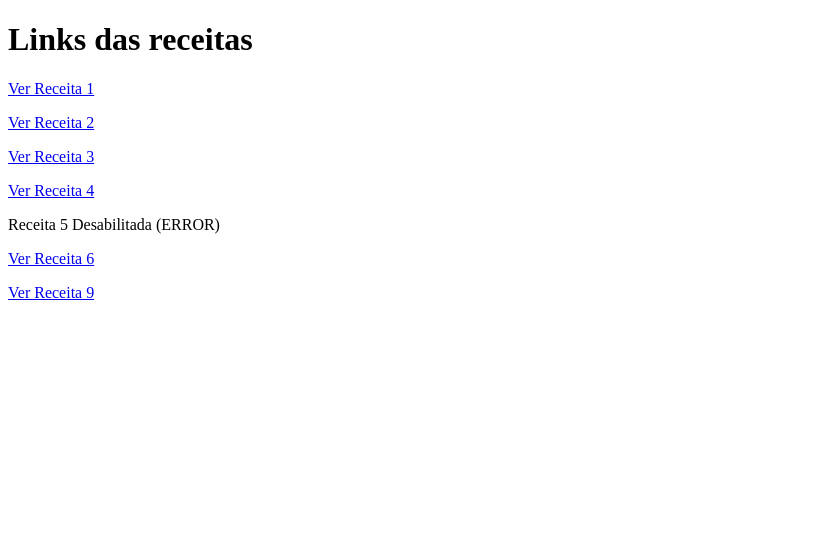
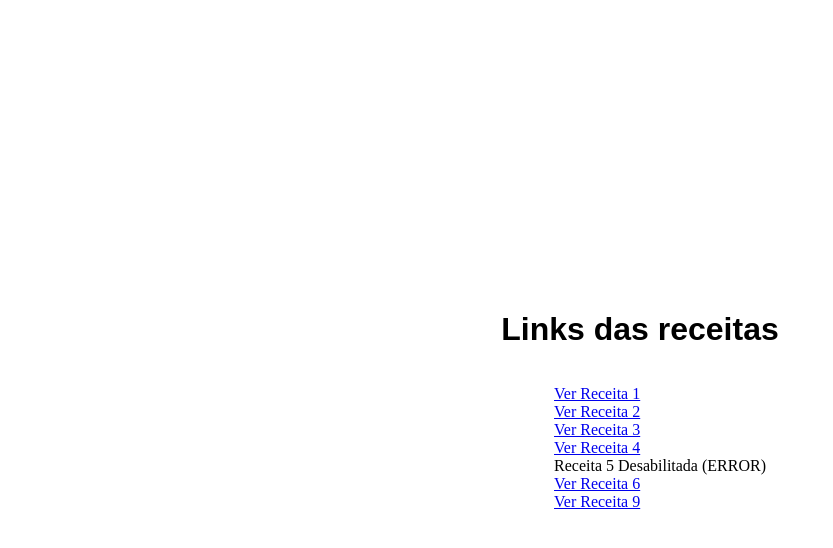
Before and after one commit to Luisf66/UNI-2, a Next.js app: page / in a window 1280 px wide. Shown: the top 548 px of the page, without its empty margins (0-833 px from the left). Built offline with nearby package versions, Linux system fonts and the light colour scheme.

Commit message:
Execution1.1

```diff
--- a/pages/index.js
+++ b/pages/index.js
@@ -6,18 +6,37 @@ import { Receita6_implementacao } from './Receita6.js';
 import { Receita9_implementacao } from './[id].js';
 
 function Principal() {
+    const estiloTitulo = {
+        textAlign: 'center',
+        fontFamily: 'Arial, sans-serif' // Substitua pela fonte desejada
+    };
+
+    const estiloLista = {
+        listStyleType: 'none'
+    };
+
+    const estiloPrincipal = {
+        display: 'flex',
+        flexDirection: 'column',
+        justifyContent: 'center',
+        alignItems: 'center',
+        minHeight: '100vh'
+    };
+
     return (
-        <div>
-            <h1>Links das receitas</h1>
-            <p><a href="/Receita1">Ver Receita 1</a></p>
-            <p><a href="/Receita2">Ver Receita 2</a></p>
-            <p><a href="/Receita3">Ver Receita 3</a></p>
-            <p><a href="/Receita4">Ver Receita 4</a></p>
-            <p>Receita 5 Desabilitada (ERROR)</p>
-            <p><a href="/Receita6">Ver Receita 6</a></p>
-            <p><a href="/tt0095801">Ver Receita 9</a></p>
+        <div style={estiloPrincipal}>
+            <h1 style={estiloTitulo}>Links das receitas</h1>
+            <ul style={estiloLista}>
+                <li><a href="/Receita1">Ver Receita 1</a></li>
+                <li><a href="/Receita2">Ver Receita 2</a></li>
+                <li><a href="/Receita3">Ver Receita 3</a></li>
+                <li><a href="/Receita4">Ver Receita 4</a></li>
+                <li>Receita 5 Desabilitada (ERROR)</li>
+                <li><a href="/Receita6">Ver Receita 6</a></li>
+                <li><a href="/tt0095801">Ver Receita 9</a></li>
+            </ul>
         </div>
-    )
+    );
 }
 
-export default Principal
+export default Principal;
```
